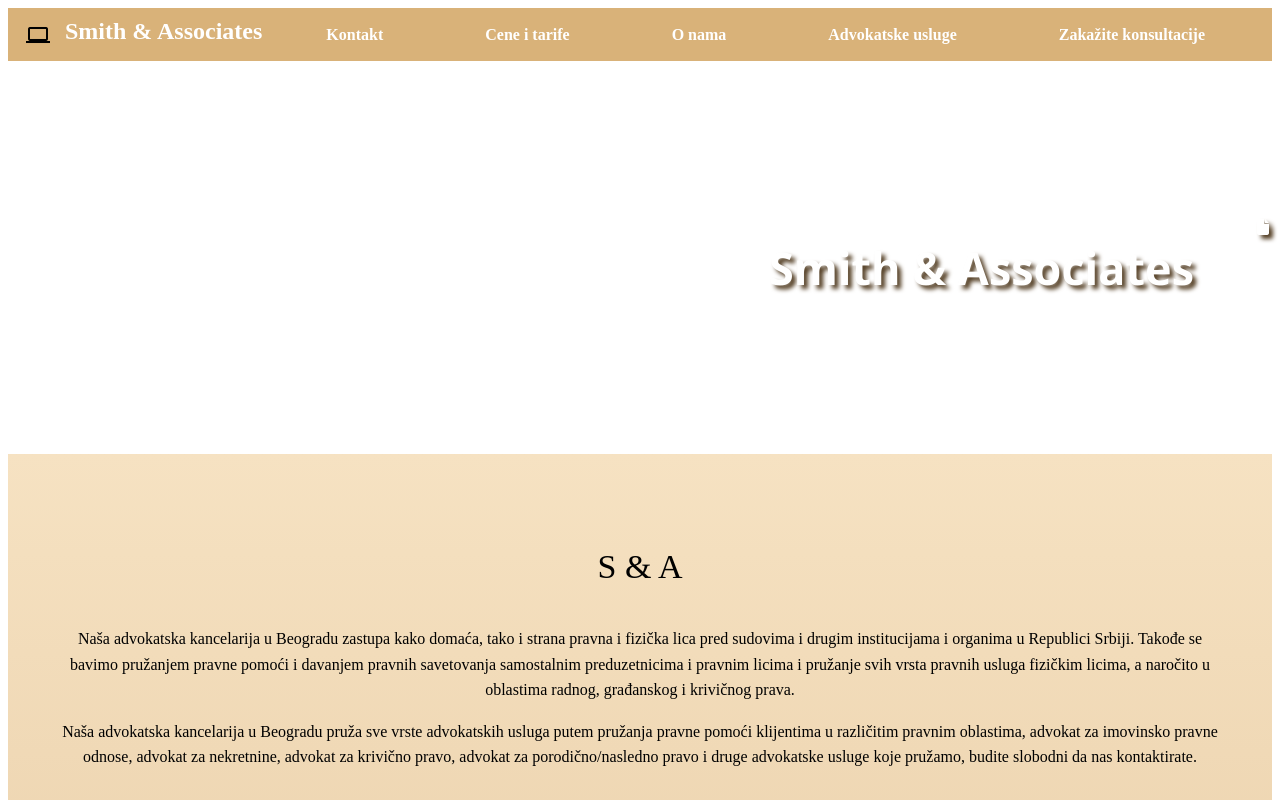
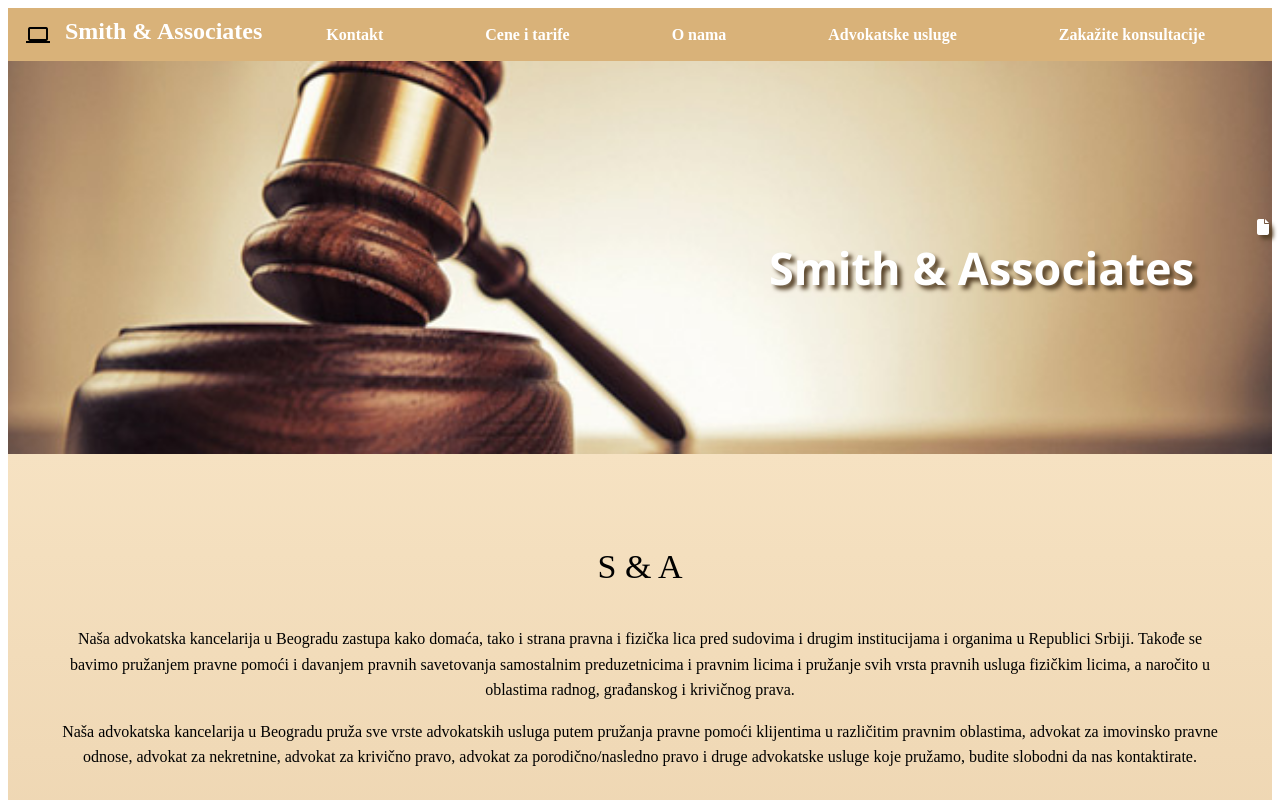
Before and after one commit to mminaaj/advokatska_kancelarija, a plain HTML site: page index.html in a window 1280 px wide. Shown: the top 800 px of the page. Drawn offline with Linux system fonts and the light colour scheme.

Commit message:
Update style.css
Signed-off-by: mminaaj <mminaaj2004@gmail.com>

```diff
--- a/css/style.css
+++ b/css/style.css
@@ -68,7 +68,7 @@ header nav a {
 }
 
 .hero {
-    background-image: url("images/advok home page.jpeg");
+    background-image: url("../images/advok home page.jpeg");
     text-emphasis-position:right;
     text-align: right;
     background-size: cover;
```
